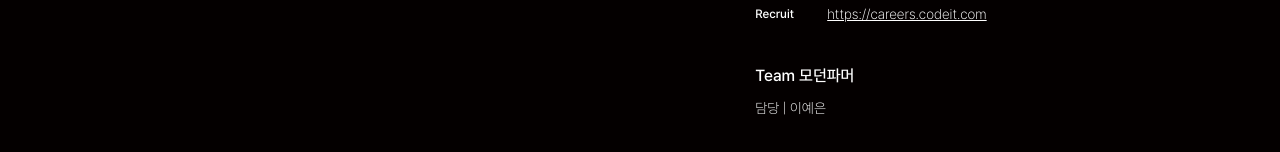
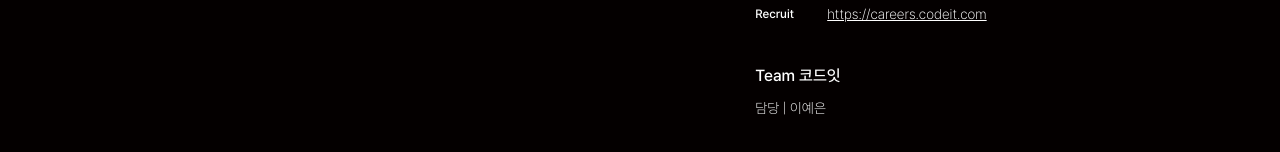
Before and after one commit to minseo-hong/cloud-computing-class, a Next.js app: page /works/codeit in a window 1280 px wide. Shown: the part 504-656 px from the top of the page. Built offline with nearby package versions, Linux system fonts and the light colour scheme.

Commit message:
[Fix] 작품 상세 페이지 팀 이름 수정

```diff
--- a/src/app/works/[slug]/page.tsx
+++ b/src/app/works/[slug]/page.tsx
@@ -134,7 +134,7 @@
               </div>
             )}
             <div>
-              <h2 className="font-medium">Team 모던파머</h2>
+              <h2 className="font-medium">Team {work.koName}</h2>
               <div className="mt-2 text-sm font-extralight leading-6">
                 <ul>
                   {work.memberPartList.map((memberPart) => (
```
